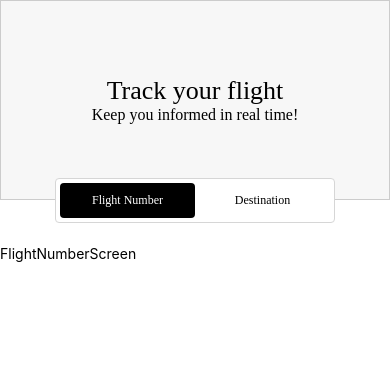
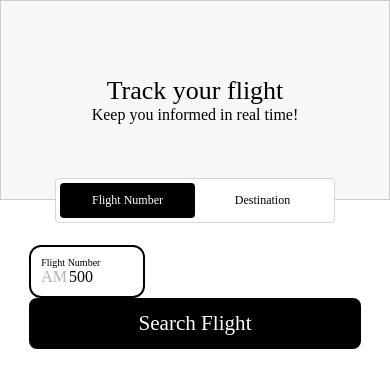
Before and after one commit to sandclock-byte/Aeromexico, a React Native app: screen /FlightNumberScreen in a window 390 px wide. Shown: the top 388 px of the page. Built offline with nearby package versions, Linux system fonts and the light colour scheme.

Commit message:
FlightNumberInput created

```diff
--- a/src/Screens/FlightNumberScreen.tsx
+++ b/src/Screens/FlightNumberScreen.tsx
@@ -1,15 +1,38 @@
 import React from 'react';
-import { Text, View, StyleSheet } from 'react-native';
+import { Text, View, StyleSheet, Dimensions } from 'react-native';
+import styled from 'styled-components/native';
+import { Button } from '../components/Button';
+import { FlightNumberInput } from '../components/FlightNumberInput';
+
+const { height, width } = Dimensions.get('window');
 
 export const FlightNumberScreen = () => {
-  return (
-      <View>
-          <Text>FlightNumberScreen</Text>
-      </View>
-  )
+    return (
+        <Container>
+            <FormContainer>
+                <InputsContainer>
+                    <FlightNumberInput
+                        flightNumber='500'
+                    />
+                </InputsContainer>
+                <Button
+                    title='Search Flight'
+                />
+            </FormContainer>
+        </Container>
+    )
 }
 
+const Container = styled.View`
+    flex: 1;
+`;
 
-const styles = StyleSheet.create({
+const FormContainer = styled.View`
+    width: ${width * 0.85}px;
+    height: ${height * 0.3}px;
+    align-self: center;
+`;
 
-});
+const InputsContainer = styled.View`
+    flex-direction: row;
+`;
--- a/src/Screens/TrackFlight.tsx
+++ /dev/null
@@ -1,16 +0,0 @@
-import { Text, View } from 'react-native'
-import styled from 'styled-components/native'
-import { HeaderTrackFlight } from '../components/HeaderTrackFlight'
-import { SearcherNavigator } from '../navigators/SearcherNavigator'
-
-export const TrackFlight = () => {
-    return (
-        <Container>
-            <SearcherNavigator/>
-        </Container>
-    )
-}
-
-const Container = styled.View`
-    flex: 1;
-`
--- /dev/null
+++ b/src/components/FlightNumberInput.tsx
@@ -0,0 +1,59 @@
+
+import React from 'react';
+import { Platform } from 'react-native';
+import styled from 'styled-components/native';
+
+type Props = {
+    flightNumber: string;
+}
+
+export const FlightNumberInput = ({ flightNumber = '500' }: Props) => {
+    return (
+        <Container>
+            <Title>Flight Number</Title>
+            <InputContainer>
+                <Prefix>
+                    AM
+                </Prefix>
+                <Input
+                    value={flightNumber}
+                />
+            </InputContainer>
+        </Container>
+    )
+}
+
+const Container = styled.View`
+    width: 35%;
+    border-radius: 12px;
+    border: 2px solid #000;
+    padding: 10px;
+    justify-content: center;
+`
+
+const Title = styled.Text`
+    font-size: 10px;
+    color: #000000;
+    font-family: Roboto-Regular;
+`
+
+const InputContainer = styled.View`
+    flex-direction: row;
+    align-items: center;
+    margin-vertical: ${Platform.OS === 'android' ? -4 : 0}px;
+`
+
+const Prefix = styled.Text`
+    font-size: 16px;
+    font-family: Roboto-Bold;
+    color: rgba(0, 0, 0, 0.3);
+    margin: 0px;
+`
+
+const Input = styled.TextInput`
+    font-size: 16px;
+    font-family: Roboto-Bold;
+    color: #000000;
+    padding: 0px 0px 0px 2px;
+    align-items: center;
+`
--- a/src/navigators/AppNavigator.tsx
+++ b/src/navigators/AppNavigator.tsx
@@ -1,7 +1,7 @@
 
 import { createNativeStackNavigator } from '@react-navigation/native-stack';
-import { TrackFlight } from '../Screens/TrackFlight';
 import { FlightDetails } from '../Screens/FlightDetails';
+import { SearcherNavigator } from './SearcherNavigator';
 
 const Stack = createNativeStackNavigator();
 
@@ -15,7 +15,7 @@ export const AppNavigator = () => {
                 },
             }}
         >
-            <Stack.Screen name='TrackFlight' component={TrackFlight} />
+            <Stack.Screen name='SearcherNavigator' component={SearcherNavigator} />
             <Stack.Screen name='FlightDetails' component={FlightDetails} />
         </Stack.Navigator>
     )
```
